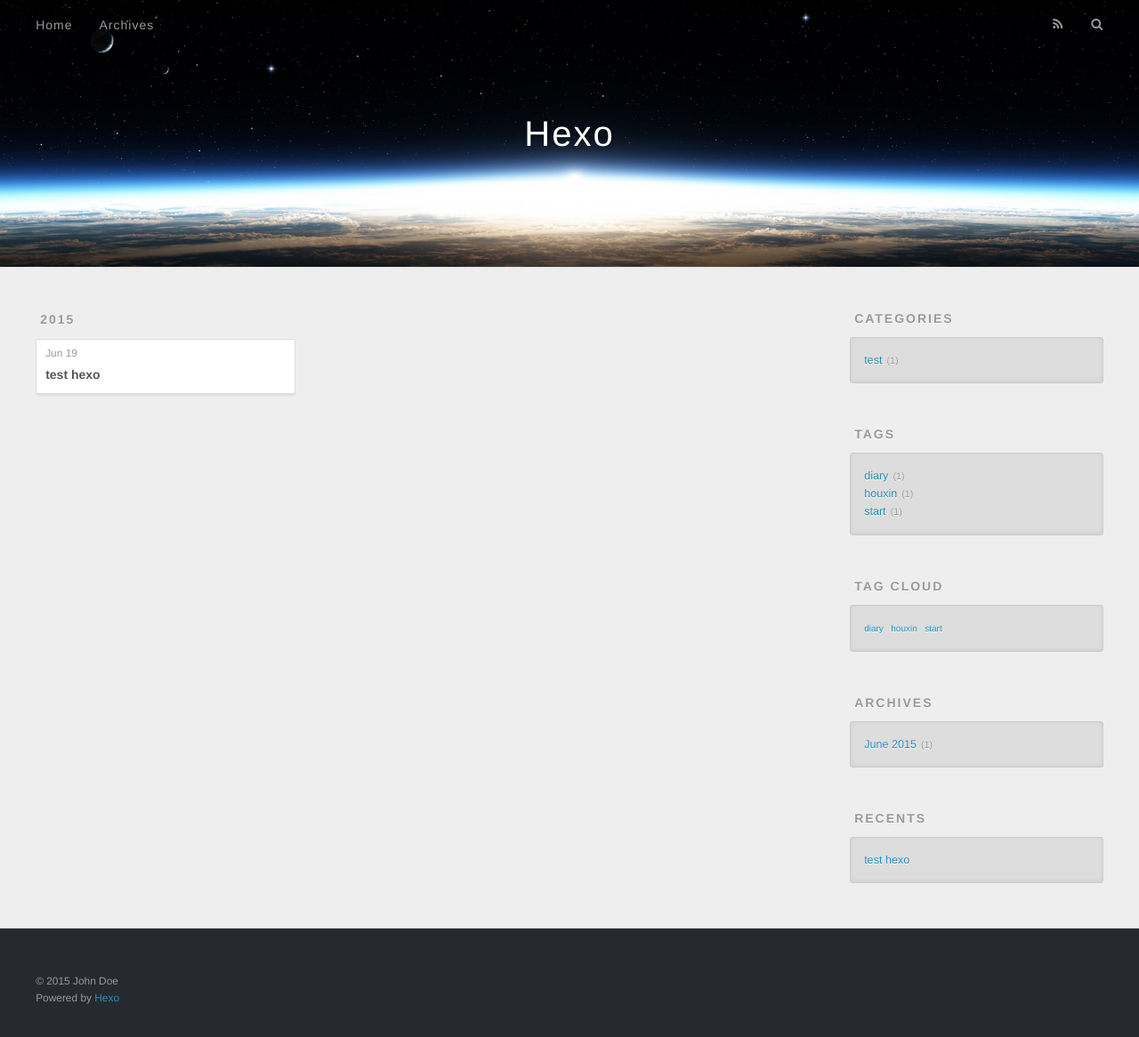
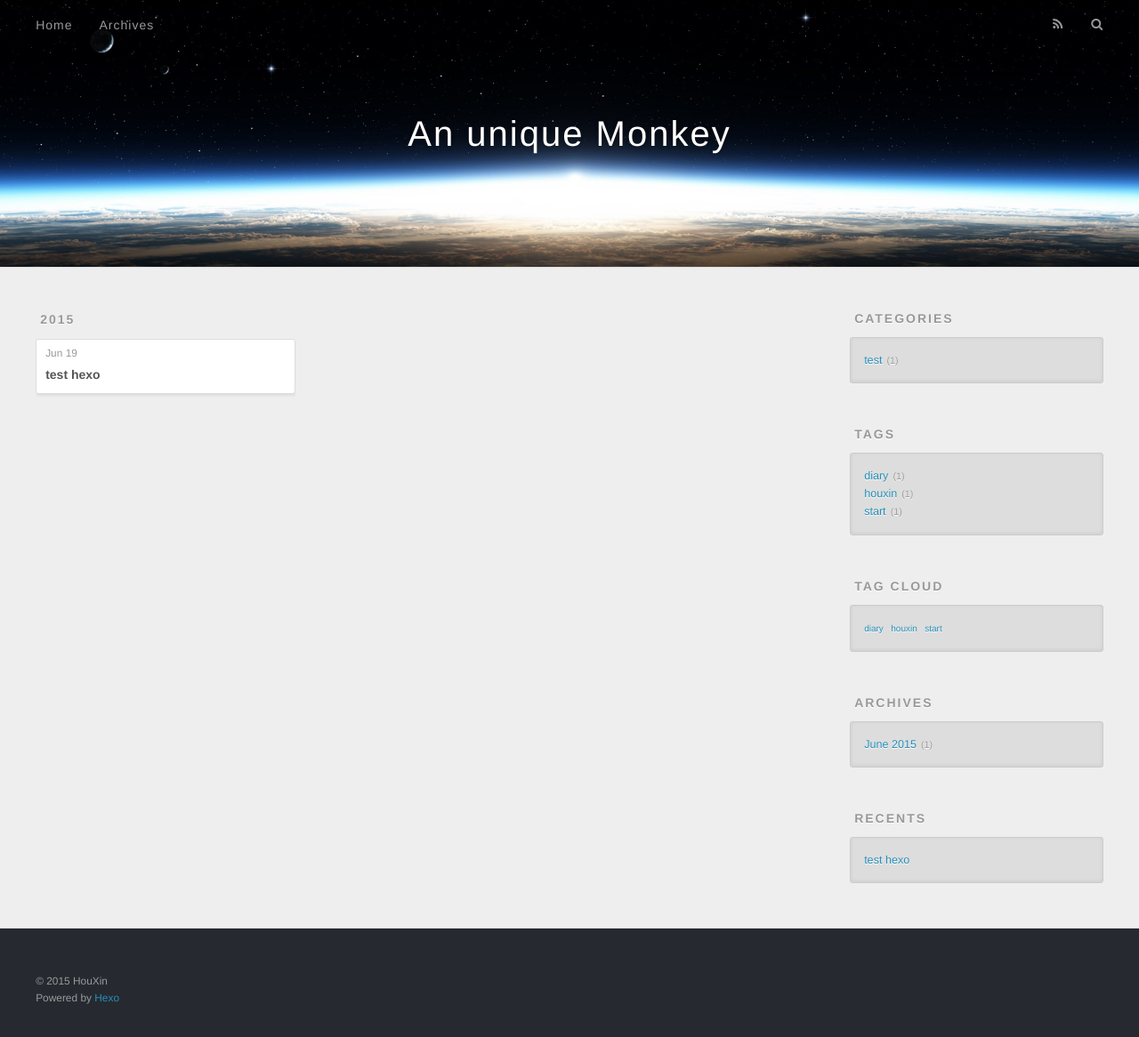
Before and after one commit to hx173149/hx173149.github.io, a plain HTML site: page archives/2015/06/index.html in a window 1280 px wide. Shown: the whole page at 89% size. Drawn offline with nearby package versions, Linux system fonts and the light colour scheme.

Commit message:
Site updated: 2015-06-19 22:36:05

```diff
--- a/archives/2015/06/index.html
+++ b/archives/2015/06/index.html
@@ -3,19 +3,19 @@
 <head>
   <meta charset="utf-8">
 
-  <title>Archives: 2015/6 | Hexo</title>
+  <title>Archives: 2015/6 | An unique Monkey</title>
   <meta name="viewport" content="width=device-width, initial-scale=1, maximum-scale=1">
   <meta name="description">
 <meta property="og:type" content="website">
-<meta property="og:title" content="Hexo">
+<meta property="og:title" content="An unique Monkey">
 <meta property="og:url" content="http://yoursite.com/archives/2015/06/index.html">
-<meta property="og:site_name" content="Hexo">
+<meta property="og:site_name" content="An unique Monkey">
 <meta property="og:description">
 <meta name="twitter:card" content="summary">
-<meta name="twitter:title" content="Hexo">
+<meta name="twitter:title" content="An unique Monkey">
 <meta name="twitter:description">
 
-    <link rel="alternative" href="/atom.xml" title="Hexo" type="application/atom+xml">
+    <link rel="alternative" href="/atom.xml" title="An unique Monkey" type="application/atom+xml">
 
 
     <link rel="icon" href="/favicon.png">
@@ -33,7 +33,7 @@
   <div id="header-outer" class="outer">
     <div id="header-title" class="inner">
       <h1 id="logo-wrap">
-        <a href="/" id="logo">Hexo</a>
+        <a href="/" id="logo">An unique Monkey</a>
       </h1>
 
     </div>
@@ -154,7 +154,7 @@
 
   <div class="outer">
     <div id="footer-info" class="inner">
-      &copy; 2015 John Doe<br>
+      &copy; 2015 HouXin<br>
       Powered by <a href="http://hexo.io/" target="_blank">Hexo</a>
     </div>
   </div>
```
Also changed, not shown: 2015/06/19/test/index.html (+6 -6 lines), archives/2015/index.html (+7 -7 lines), archives/index.html (+7 -7 lines), categories/test/index.html (+7 -7 lines), index.html (+8 -8 lines), tags/diary/index.html (+7 -7 lines), tags/houxin/index.html (+7 -7 lines), tags/start/index.html (+7 -7 lines).
